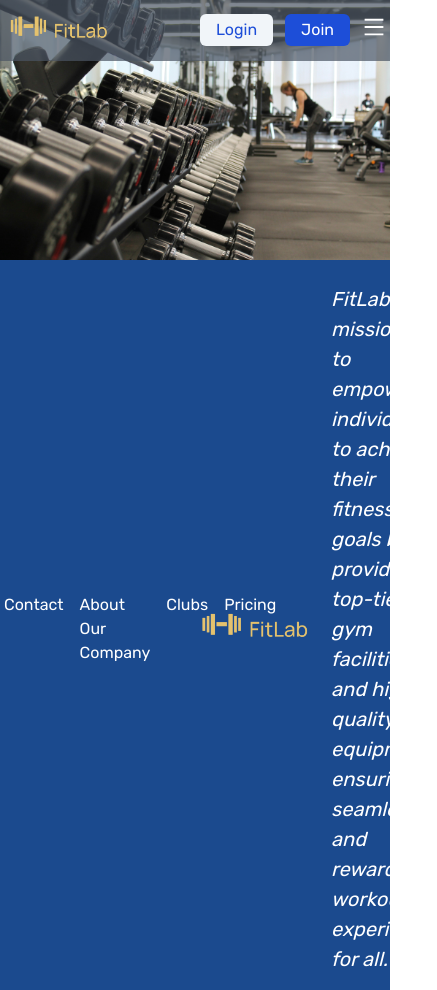
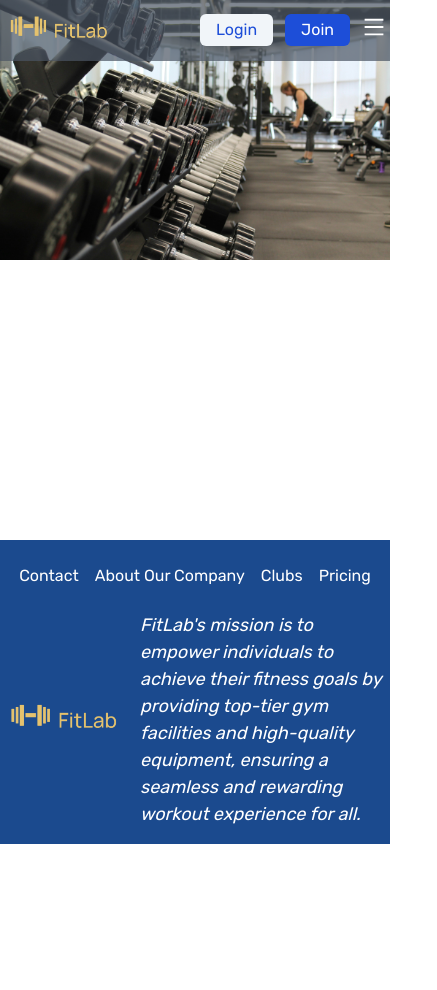
Before and after one commit to sangambash7/fitlab, a Next.js app: page / in a window 390 px wide. Shown: the whole page, 437 px wide, since content can reach past the window. After the commit the page ends 844 px from the top, so only its background shows below. Built offline with nearby package versions, Linux system fonts and the light colour scheme; no server answers.

Commit message:
reponsive design for footer

```diff
--- a/app/components/footer/Footer.tsx
+++ b/app/components/footer/Footer.tsx
@@ -5,19 +5,19 @@ function Footer() {
     <footer className="bg-[#1B4A8E] flex justify-center">
       <div className="w-[1200px] mx-1 text-white">
         <div className="grid grid-cols-6 pt-6 pb-4 items-center">
-          <div className="col-span-3">
-            <ul className="flex gap-4">
+          <div className="col-span-6 md:col-span-3 mb-6 md:mb-0">
+            <ul className="flex gap-4 justify-center xl:justify-start">
               <li>Contact</li>
               <li>About Our Company</li>
               <li>Clubs</li>
               <li>Pricing</li>
             </ul>
           </div>
-          <div className="col-span-3">
+          <div className="col-span-6 md:col-span-3">
             <div className="flex items-center gap-4">
               <Image src="/logo.png" width={120} height={120} alt="Logo" />
 
-              <div className="italic text-[20px]">
+              <div className="italic text-[18px]">
                 FitLab&apos;s mission is to empower individuals to achieve their
                 fitness goals by providing top-tier gym facilities and
                 high-quality equipment, ensuring a seamless and rewarding
```
